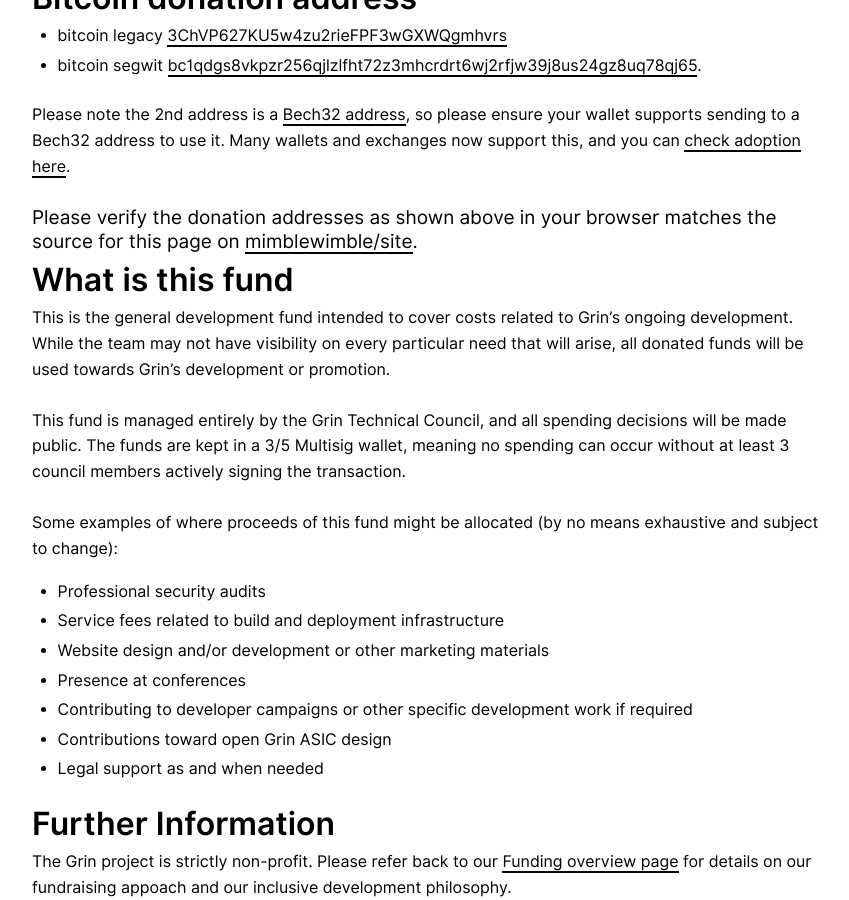
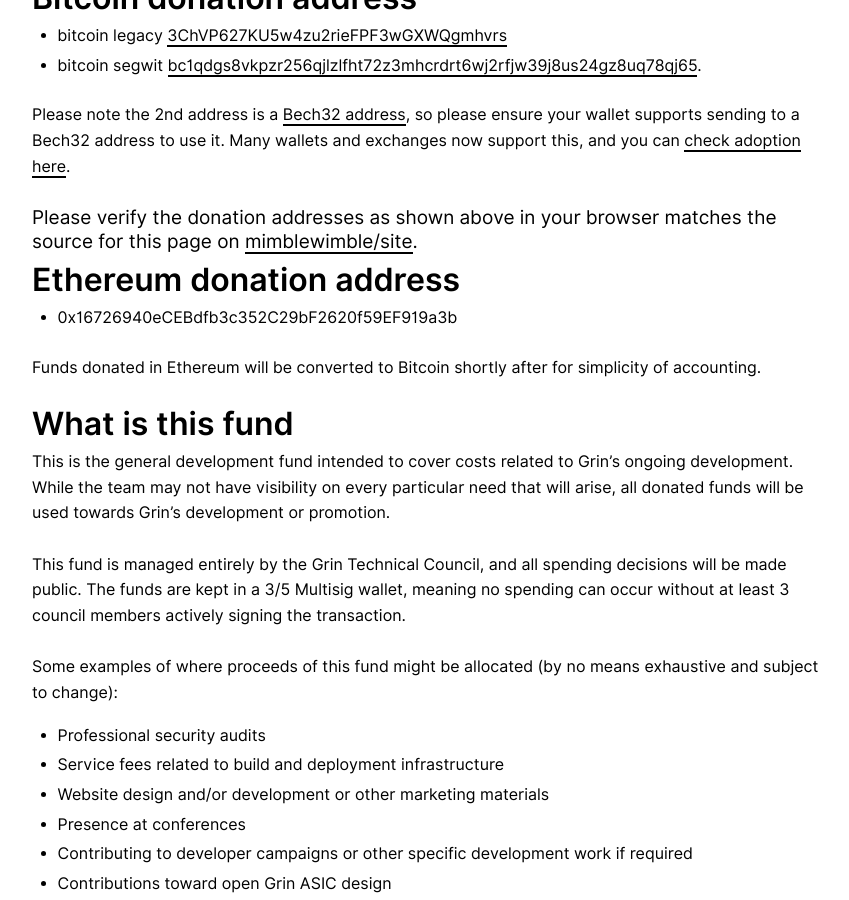
Before and after one commit to mimblewimble/site, a Jekyll site: the page built from general_funding.md, in a window 1280 px wide and 900 px high, scrolled down 614 px. Shown: the whole window, without its empty margins (206-1055 px from the left). Built offline with Jekyll 4.4.1, drawn with Linux system fonts in a browser that asks for light colours; nearby versions of some CDN libraries; our own code applies the rules of GitHub Pages for plain Markdown files.

Commit message:
Added Ethereum donation address

```diff
--- a/general_funding.md
+++ b/general_funding.md
@@ -28,6 +28,12 @@
 
 #### Please verify the donation addresses as shown above in your browser matches the source for this page on [mimblewimble/site](https://github.com/mimblewimble/site/blob/master/general_funding.md).
 
+## Ethereum donation address
+
+- 0x16726940eCEBdfb3c352C29bF2620f59EF919a3b
+
+Funds donated in Ethereum will be converted to Bitcoin shortly after for simplicity of accounting.
+
 ## What is this fund
 
 This is the general development fund intended to cover costs related to Grin's ongoing development. While the team may not have visibility on every particular need that will arise, all donated funds will be used towards Grin's development or promotion.
```
